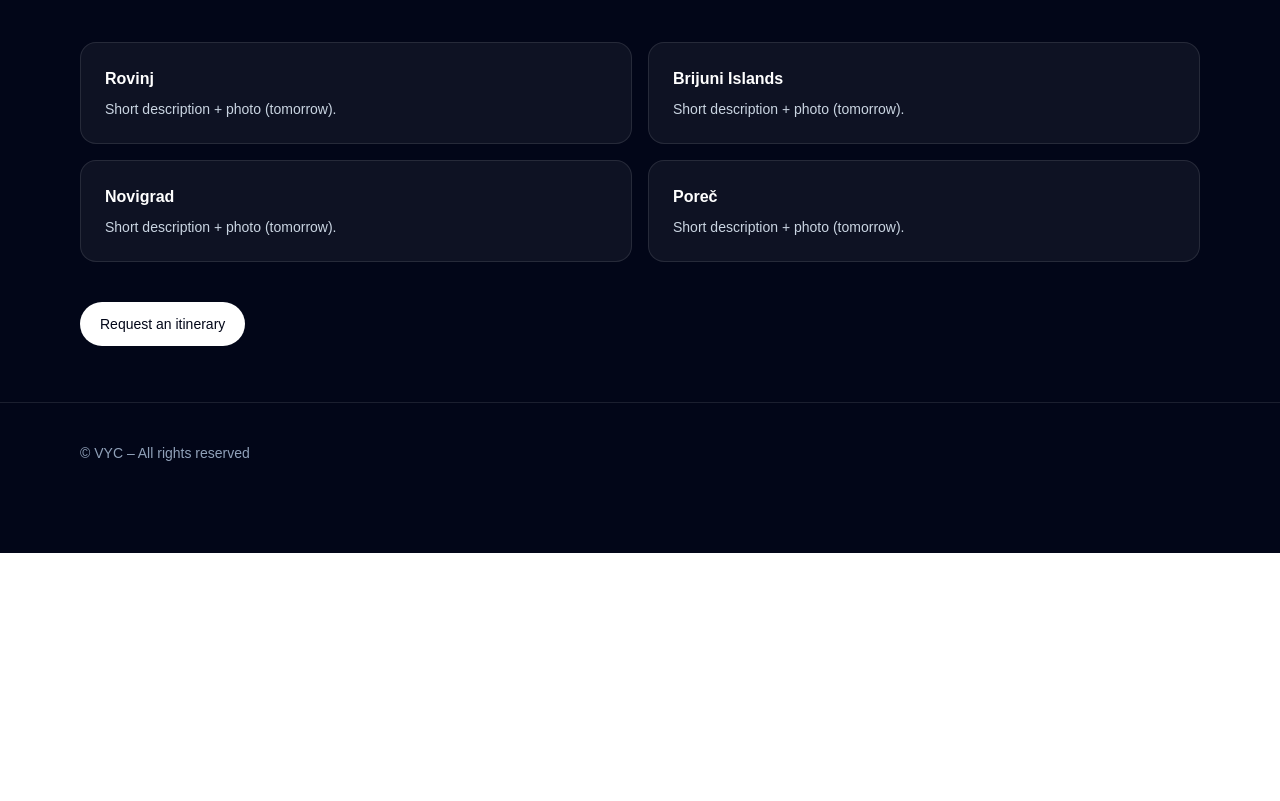
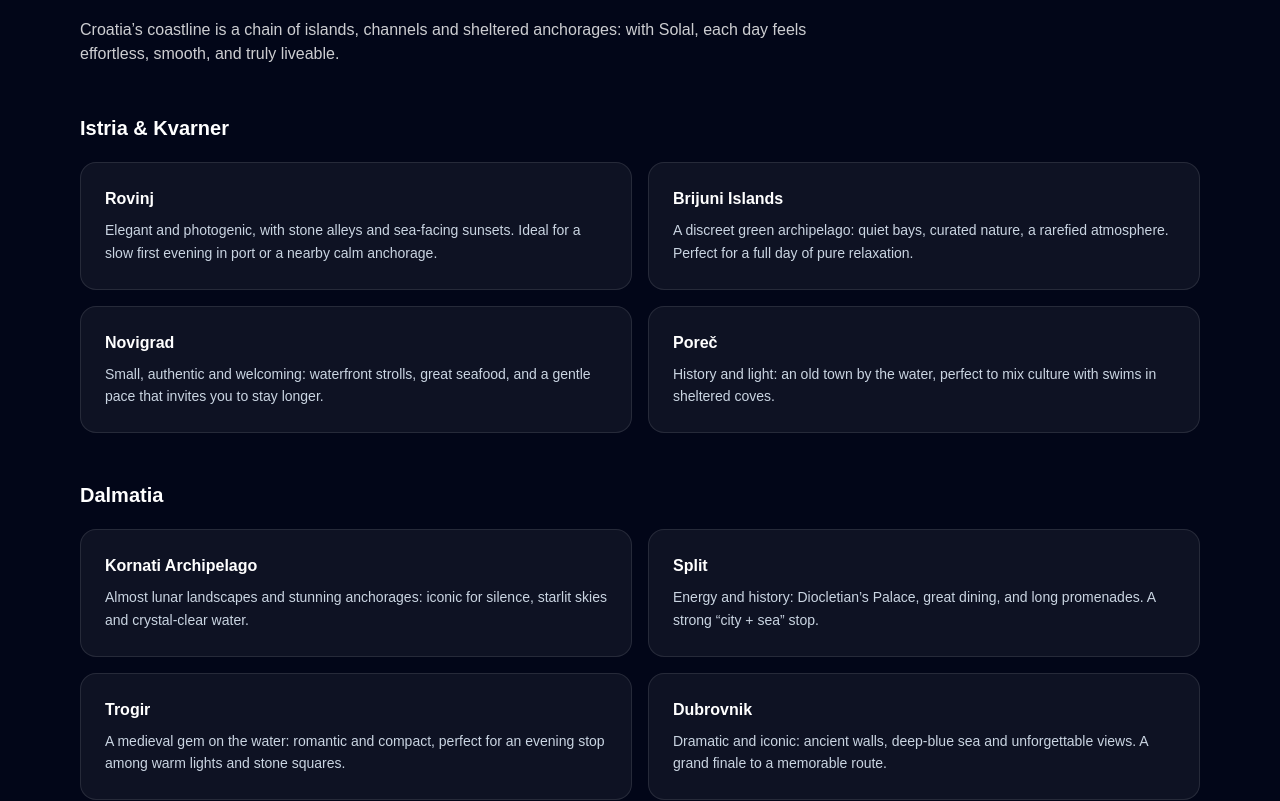
Before and after one commit to giacomovolt/vyc-site, a Next.js app: page /en/destinations in a window 1280 px wide. Shown: the part 247-1048 px from the top of the page. Before the commit the page ends 800 px from the top, so only its background shows below. Built offline with nearby package versions, Linux system fonts and the light colour scheme.

Commit message:
Update destinations page content and remove map

```diff
--- a/src/app/[locale]/destinations/page.tsx
+++ b/src/app/[locale]/destinations/page.tsx
@@ -7,43 +7,189 @@ export default async function DestinationsPage({
 }) {
   const { locale } = await params;
 
-  const title = locale === "it" ? "Destinazioni in Adriatico" : "Adriatic destinations";
-  const intro =
-    locale === "it"
-      ? "Tra città storiche, baie riservate e acque calme, l’Adriatico è perfetto per un charter elegante e rilassante. Possiamo seguire rotte consigliate o creare un itinerario su misura."
-      : "From historic towns to secluded bays, the Adriatic is perfect for a refined, relaxing charter. Choose a suggested route or request a custom itinerary.";
+  const t = {
+    it: {
+      eyebrow: "Itinerari",
+      title: "Destinazioni in Adriatico",
+      intro:
+        "Tra città storiche, baie riservate e acque calme, l’Adriatico è perfetto per un charter elegante e rilassante. Possiamo seguire rotte consigliate o creare un itinerario su misura.",
+      croatiaLine:
+        "La costa croata è un susseguirsi di isole, canali e ancoraggi protetti: con Solal ogni giornata è semplice, fluida, naturalmente “vivibile”.",
+      sections: {
+        istria: "Istria & Quarnero",
+        dalmatia: "Dalmazia",
+      },
+      cta: "Richiedi un itinerario",
+      cards: {
+        rovinj: {
+          title: "Rovinj",
+          desc:
+            "Elegante e fotogenica, tra vicoli in pietra e tramonti sul mare. Perfetta per una prima sera “slow” in porto o in rada poco distante.",
+        },
+        brijuni: {
+          title: "Brijuni / Brioni",
+          desc:
+            "Un arcipelago discreto e verde: baie tranquille, natura curata, atmosfera rarefatta. Ideale per una giornata di relax assoluto.",
+        },
+        novigrad: {
+          title: "Novigrad",
+          desc:
+            "Borgo raccolto e autentico: passeggiate sul lungomare, cucina di mare e un ritmo pacato che invita a restare.",
+        },
+        porec: {
+          title: "Poreč / Parenzo",
+          desc:
+            "Storia e luce: un centro antico affacciato sull’acqua, perfetto per alternare cultura e tuffi in baie riparate.",
+        },
+        kornati: {
+          title: "Arcipelago delle Incoronate (Kornati)",
+          desc:
+            "Paesaggi quasi lunari e ancoraggi spettacolari: la meta iconica per chi ama silenzio, cielo stellato e mare cristallino.",
+        },
+        split: {
+          title: "Spalato (Split)",
+          desc:
+            "Energia e storia: il Palazzo di Diocleziano, ristoranti e passeggiate sul lungomare. Un’ottima tappa “city + sea”.",
+        },
+        trogir: {
+          title: "Trogir",
+          desc:
+            "Un gioiello medievale sull’acqua: romantica, raccolta, perfetta per una sosta serale tra luci calde e piazze in pietra.",
+        },
+        dubrovnik: {
+          title: "Dubrovnik",
+          desc:
+            "Imponente e scenografica: mura, mare profondo e panorami memorabili. Una chiusura di itinerario dal sapore iconico.",
+        },
+      },
+      footnote:
+        "Le rotte variano in base a meteo, preferenze e durata: ti aiutiamo a scegliere soste, rade e tempi di navigazione con un approccio rilassato e curato.",
+    },
+    en: {
+      eyebrow: "Itineraries",
+      title: "Adriatic destinations",
+      intro:
+        "From historic towns to secluded bays, the Adriatic is perfect for a refined, relaxing charter. Choose a suggested route or request a custom itinerary.",
+      croatiaLine:
+        "Croatia’s coastline is a chain of islands, channels and sheltered anchorages: with Solal, each day feels effortless, smooth, and truly liveable.",
+      sections: {
+        istria: "Istria & Kvarner",
+        dalmatia: "Dalmatia",
+      },
+      cta: "Request an itinerary",
+      cards: {
+        rovinj: {
+          title: "Rovinj",
+          desc:
+            "Elegant and photogenic, with stone alleys and sea-facing sunsets. Ideal for a slow first evening in port or a nearby calm anchorage.",
+        },
+        brijuni: {
+          title: "Brijuni Islands",
+          desc:
+            "A discreet green archipelago: quiet bays, curated nature, a rarefied atmosphere. Perfect for a full day of pure relaxation.",
+        },
+        novigrad: {
+          title: "Novigrad",
+          desc:
+            "Small, authentic and welcoming: waterfront strolls, great seafood, and a gentle pace that invites you to stay longer.",
+        },
+        porec: {
+          title: "Poreč",
+          desc:
+            "History and light: an old town by the water, perfect to mix culture with swims in sheltered coves.",
+        },
+        kornati: {
+          title: "Kornati Archipelago",
+          desc:
+            "Almost lunar landscapes and stunning anchorages: iconic for silence, starlit skies and crystal-clear water.",
+        },
+        split: {
+          title: "Split",
+          desc:
+            "Energy and history: Diocletian’s Palace, great dining, and long promenades. A strong “city + sea” stop.",
+        },
+        trogir: {
+          title: "Trogir",
+          desc:
+            "A medieval gem on the water: romantic and compact, perfect for an evening stop among warm lights and stone squares.",
+        },
+        dubrovnik: {
+          title: "Dubrovnik",
+          desc:
+            "Dramatic and iconic: ancient walls, deep-blue sea and unforgettable views. A grand finale to a memorable route.",
+        },
+      },
+      footnote:
+        "Routes depend on weather, preferences and duration: we help you choose stops, anchorages and cruising times with a relaxed, curated approach.",
+    },
+  }[locale];
 
-  const items = locale === "it"
-    ? ["Rovinj", "Brijuni / Brioni", "Novigrad", "Poreč / Parenzo"]
-    : ["Rovinj", "Brijuni Islands", "Novigrad", "Poreč"];
-
-  const cta = locale === "it" ? "Richiedi un itinerario" : "Request an itinerary";
+  const istriaItems = ["rovinj", "brijuni", "novigrad", "porec"] as const;
+  const dalmatiaItems = ["kornati", "split", "trogir", "dubrovnik"] as const;
 
   return (
     <div className="mx-auto max-w-6xl px-4 py-14 text-white">
       <div className="text-xs uppercase tracking-widest text-slate-400">
-        {locale === "it" ? "Itinerari" : "Itineraries"}
+        {t.eyebrow}
       </div>
-      <h1 className="mt-2 text-4xl font-semibold">{title}</h1>
-      <p className="mt-5 max-w-3xl text-slate-300">{intro}</p>
 
-      <div className="mt-10 grid gap-4 md:grid-cols-2">
-        {items.map((x) => (
-          <div key={x} className="rounded-2xl border border-white/10 bg-white/5 p-6">
-            <div className="text-base font-semibold">{x}</div>
-            <div className="mt-2 text-sm text-slate-300">
-              {locale === "it" ? "Descrizione breve + foto (domani)." : "Short description + photo (tomorrow)."}
-            </div>
-          </div>
-        ))}
+      <h1 className="mt-2 text-4xl font-semibold">{t.title}</h1>
+
+      <p className="mt-5 max-w-3xl text-slate-300">{t.intro}</p>
+      <p className="mt-4 max-w-3xl text-white/80">{t.croatiaLine}</p>
+
+      {/* Istria */}
+      <div className="mt-12">
+        <h2 className="text-xl font-semibold text-white">{t.sections.istria}</h2>
+        <div className="mt-5 grid gap-4 md:grid-cols-2">
+          {istriaItems.map((key) => {
+            const card = (t.cards as any)[key];
+            return (
+              <div
+                key={key}
+                className="rounded-2xl border border-white/10 bg-white/5 p-6"
+              >
+                <div className="text-base font-semibold">{card.title}</div>
+                <div className="mt-2 text-sm leading-relaxed text-slate-300">
+                  {card.desc}
+                </div>
+              </div>
+            );
+          })}
+        </div>
       </div>
+
+      {/* Dalmatia */}
+      <div className="mt-12">
+        <h2 className="text-xl font-semibold text-white">{t.sections.dalmatia}</h2>
+        <div className="mt-5 grid gap-4 md:grid-cols-2">
+          {dalmatiaItems.map((key) => {
+            const card = (t.cards as any)[key];
+            return (
+              <div
+                key={key}
+                className="rounded-2xl border border-white/10 bg-white/5 p-6"
+              >
+                <div className="text-base font-semibold">{card.title}</div>
+                <div className="mt-2 text-sm leading-relaxed text-slate-300">
+                  {card.desc}
+                </div>
+              </div>
+            );
+          })}
+        </div>
+      </div>
+
+      <p className="mt-10 max-w-4xl text-sm leading-relaxed text-white/70">
+        {t.footnote}
+      </p>
 
       <div className="mt-10">
         <Link
           href={`/${locale}/contact`}
           className="inline-flex rounded-full bg-white px-5 py-3 text-sm font-medium text-slate-950 hover:bg-slate-100"
         >
-          {cta}
+          {t.cta}
         </Link>
       </div>
     </div>
```
